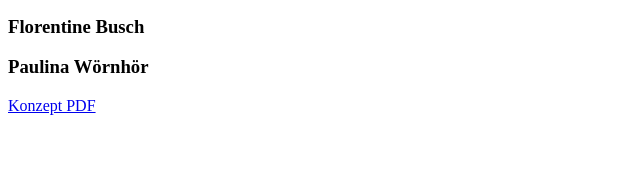
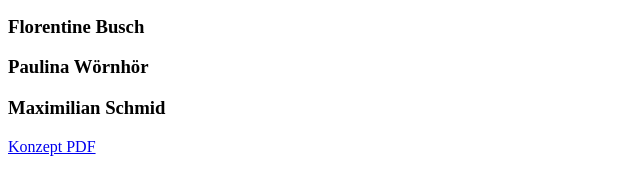
Before and after one commit to twoseasonstyrol/twoseasonstyrol, a plain HTML site: page index.html in a window 1280 px wide. Shown: the part 105-300 px from the top of the page, without its empty margins (0-640 px from the left). Drawn offline with Linux system fonts and the light colour scheme.

Commit message:
add Maximilian Schmid to team members list in index.html

```diff
--- a/index.html
+++ b/index.html
@@ -7,6 +7,7 @@
 <h3>Samuel Uzelino</h3>
 <h3>Florentine Busch</h3>
 <h3>Paulina Wörnhör</h3>
+<h3>Maximilian Schmid</h3>
 
 <!-- einem Link auf konzept.pdf -->
 <a href="konzept.pdf">Konzept PDF</a>
```
